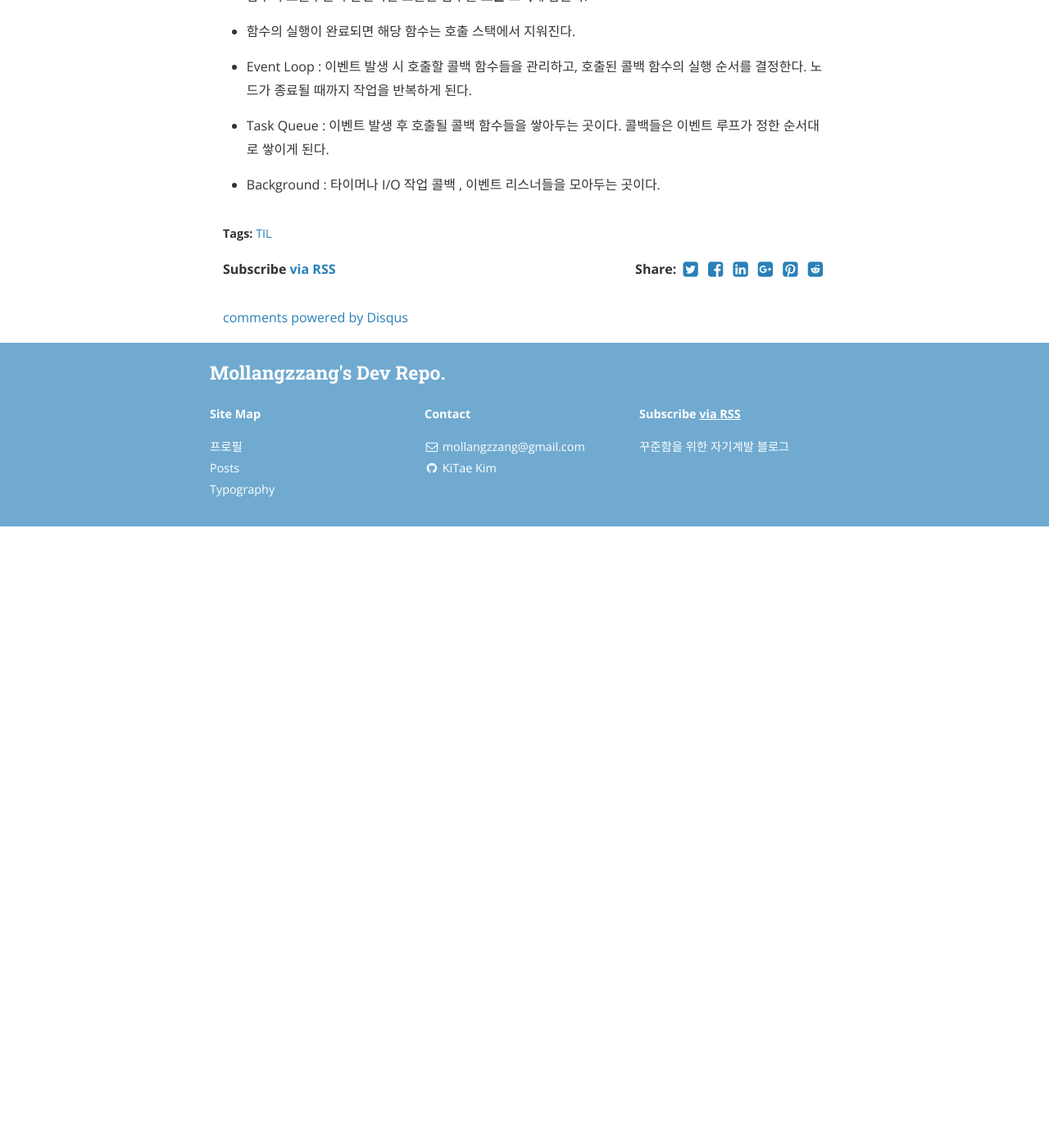
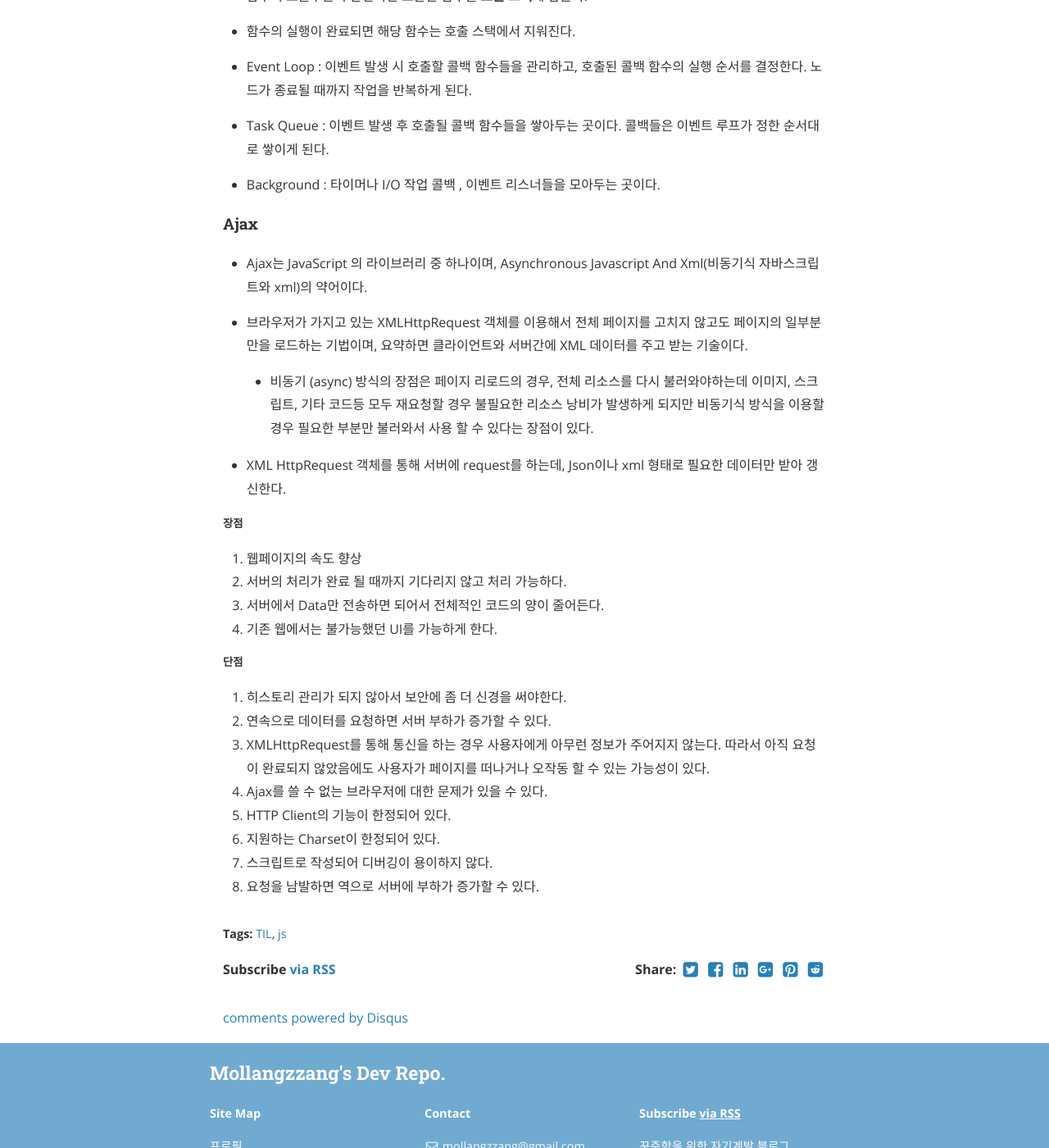
Before and after one commit to flash1117/flash1117.github.io, a Jekyll site: the page built from _posts/2020-01-03-TIL.markdown, in a window 1280 px wide and 1400 px high, scrolled down 776 px. Shown: the whole window at 82% size. Built offline with Jekyll 4.4.1, drawn with Linux system fonts in a browser that asks for light colours; nearby versions of some CDN libraries; comment, search, counter and statistics services are not loaded; before the commit the page ends 1418 px from its top, so only the background shows below that.

Commit message:
update TIL

```diff
--- a/_posts/2020-01-03-TIL.markdown
+++ b/_posts/2020-01-03-TIL.markdown
@@ -4,7 +4,7 @@ title:  "2020-01-03 TIL"
 date:   2020-01-03 13:00:59
 author: mollangzzang
 categories: TIL
-tags:	TIL
+tags:	TIL js
 cover:  "/assets/TIL.png"
 ---
 
@@ -25,3 +25,32 @@ cover:  "/assets/TIL.png"
 - Task Queue : 이벤트 발생 후 호출될 콜백 함수들을 쌓아두는 곳이다. 콜백들은 이벤트 루프가 정한 순서대로 쌓이게 된다.
 
 - Background : 타이머나 I/O 작업 콜백 , 이벤트 리스너들을 모아두는 곳이다.
+
+
+#### Ajax
+
+- Ajax는 JavaScript 의 라이브러리 중 하나이며, Asynchronous Javascript And Xml(비동기식 자바스크립트와 xml)의 약어이다.
+
+- 브라우저가 가지고 있는 XMLHttpRequest 객체를 이용해서 전체 페이지를 고치지 않고도 페이지의 일부분 만을 로드하는 기법이며, 요약하면 클라이언트와 서버간에 XML 데이터를 주고 받는 기술이다.
+
+    - 비동기 (async) 방식의 장점은 페이지 리로드의 경우, 전체 리소스를 다시 불러와야하는데 이미지, 스크립트, 기타 코드등 모두 재요청할 경우 불필요한 리소스 낭비가 발생하게 되지만 비동기식 방식을 이용할 경우 필요한 부분만 불러와서 사용 할 수 있다는 장점이 있다.
+
+- XML HttpRequest 객체를 통해 서버에 request를 하는데, Json이나 xml 형태로 필요한 데이터만 받아 갱신한다.
+
+##### 장점
+
+1. 웹페이지의 속도 향상
+2. 서버의 처리가 완료 될 때까지 기다리지 않고 처리 가능하다.
+3. 서버에서 Data만 전송하면 되어서 전체적인 코드의 양이 줄어든다.
+4. 기존 웹에서는 불가능했던 UI를 가능하게 한다.
+
+##### 단점
+
+1. 히스토리 관리가 되지 않아서 보안에 좀 더 신경을 써야한다.
+2. 연속으로 데이터를 요청하면 서버 부하가 증가할 수 있다.
+3. XMLHttpRequest를 통해 통신을 하는 경우 사용자에게 아무런 정보가 주어지지 않는다. 따라서 아직 요청이 완료되지 않았음에도 사용자가 페이지를 떠나거나 오작동 할 수 있는 가능성이 있다.
+4. Ajax를 쓸 수 없는 브라우저에 대한 문제가 있을 수 있다.
+5. HTTP Client의 기능이 한정되어 있다.
+6. 지원하는 Charset이 한정되어 있다.
+7. 스크립트로 작성되어 디버깅이 용이하지 않다.
+8. 요청을 남발하면 역으로 서버에 부하가 증가할 수 있다.
```
Also changed, not shown: _posts/2020-01-04-TIL.markdown (added, +43 -0 lines).
